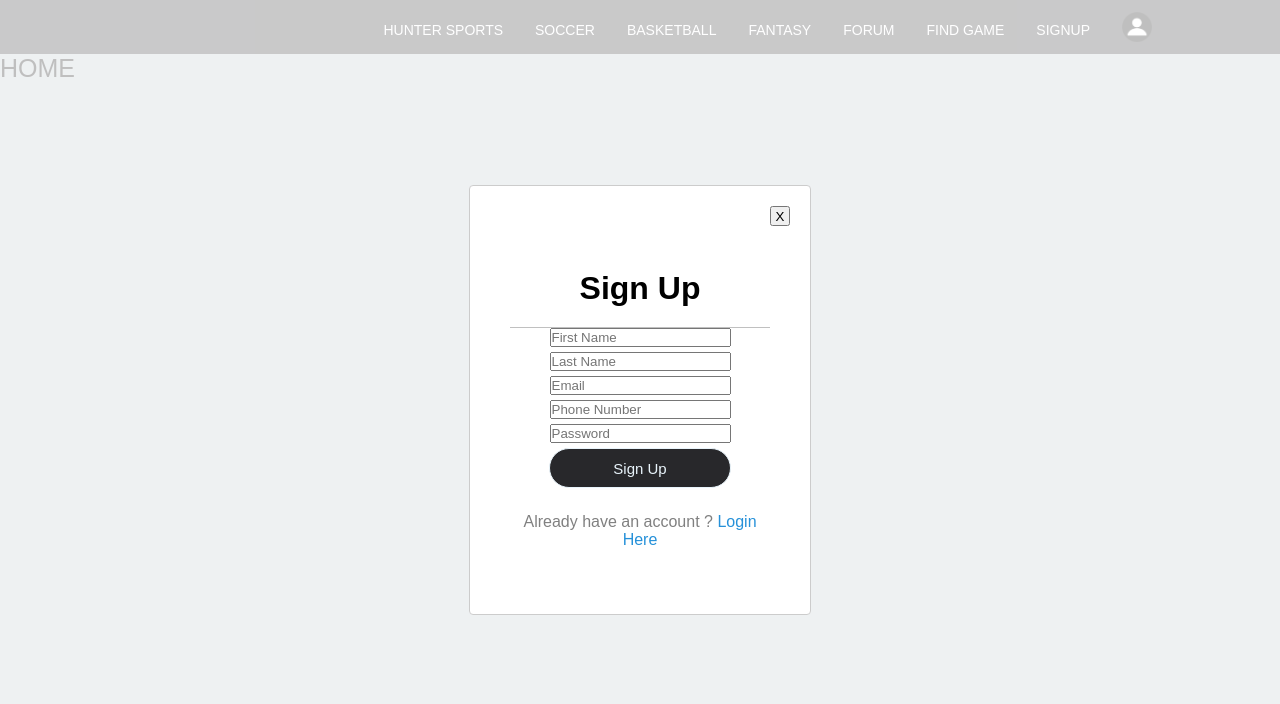
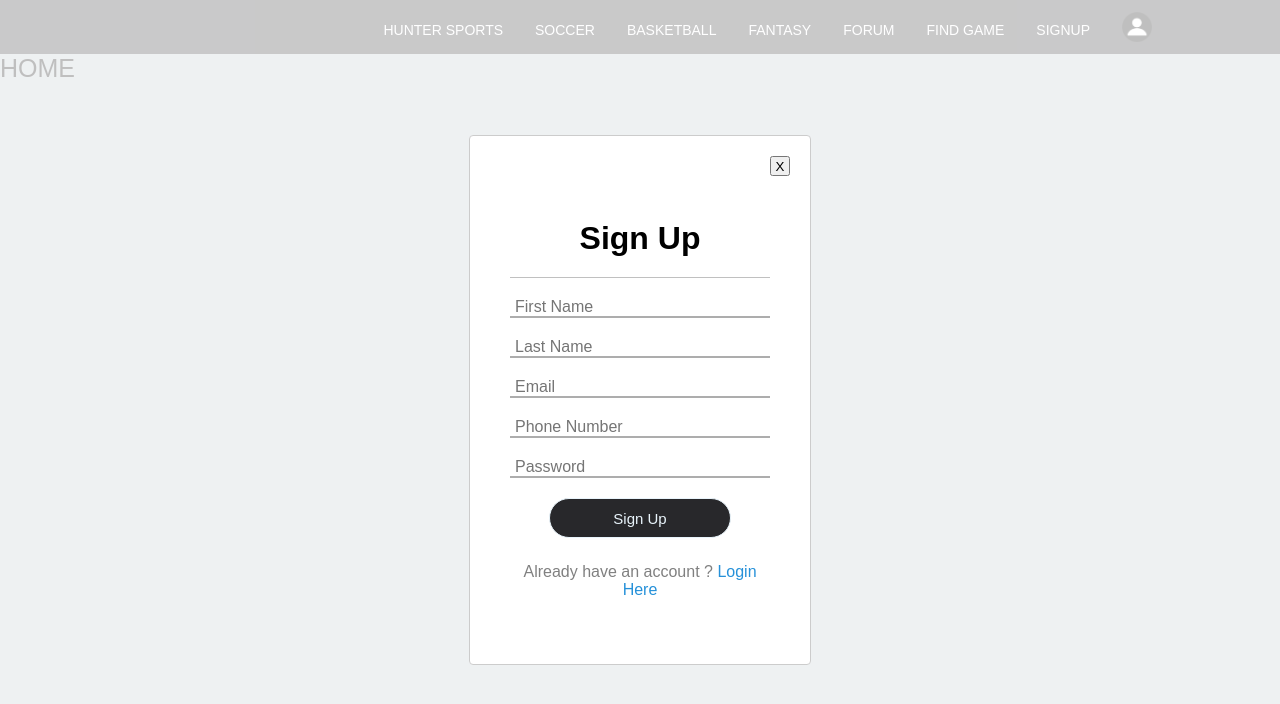
Before and after one commit to KevinFernandez16/htr_sports_front, a React (Create React App) app in the folder htr_sports/: page / in a window 1280 px wide. Both pictures are taken after a click on the element "SIGNUP". Shown: the top 704 px of the page. Built offline with nearby package versions, Linux system fonts and the light colour scheme.

Commit message:
fixed signup css

```diff
--- a/htr_sports/src/components/sign-up.css
+++ b/htr_sports/src/components/sign-up.css
@@ -1,3 +1,59 @@
+.container-SignUp{
+  margin: 0;
+  padding: 0;
+  height: 62vh;
+  width: 50vh;
+  overflow: hidden;
+}
+.center-SignUp{
+  position: absolute;
+  top: 50%;
+  left: 50%;
+  transform: translate(-50%, -50%);
+  width: 400px;
+  background: white;
+  border-radius: 10px;
+  /* box-shadow: 10px 10px 15px rgba(0,0,0,0.05); */
+}
+.center-SignUp h1{
+  text-align: center;
+  padding: 20px 0;
+  border-bottom: 1px solid silver;
+}
+.center-SignUp form{
+  padding: 0 40px;
+  box-sizing: border-box;
+}
+
+
+
+
+form .txt_field_signup{
+  position: relative;
+  border-bottom: 2px solid #adadad;
+  margin: 20px 0;
+}
+.txt_field_signup input{
+  width: 100%;
+  padding: 0 5px;
+  height: 15px;
+  font-size: 16px;
+  border: none;
+  background: none;
+  outline: none;
+}
+
+
+
+
+
+
+
+
+
+
+
+
 body
 {
     margin: 0;
--- a/htr_sports/src/components/sign-up.jsx
+++ b/htr_sports/src/components/sign-up.jsx
@@ -14,27 +14,27 @@ const SignUpOverlay = ({ isOpen, onClose }) => {
             <h1>Sign Up</h1>
             {/* <!-- Creating our Sign up container --> */}
                 <form method="post">
-                    <div class = "form-item-username-firstName">
+                    <div class = "txt_field_signup">
                         <input type="text" name="firstName" id="firstName" placeholder="First Name" />
                         { /* <!-- Creating the text boxes for First name and Last name --> */}
                     </div>
 
-                    <div class = "form-item-username-lastName">
+                    <div class = "txt_field_signup">
                         <input type="text" name="lastName" id="lastName" placeholder="Last Name" />
                         {/* <!-- Creating the text boxes for First name and Last name --> */}
                     </div>
 
-                    <div class = "form-email">
+                    <div class = "txt_field_signup">
                         <input type="email" name="email" id="email" placeholder="Email" />
                         {/* <!-- Creating Email text box --> */}
                     </div>
 
-                    <div class = "form-phone">
+                    <div class = "txt_field_signup">
                         <input type="tel" name="phonenumber" id="phonenumber" placeholder="Phone Number" />
                         {/* <!-- Creating text box for user's phone numbers --> */}
                     </div>
 
-                    <div class = "form-password">
+                    <div class = "txt_field_signup">
                         <input type="password" name="password" id="password" placeholder="Password" />
                         {/* <!-- Creating text box for user's to enter their password --> */}
                     </div>
```
